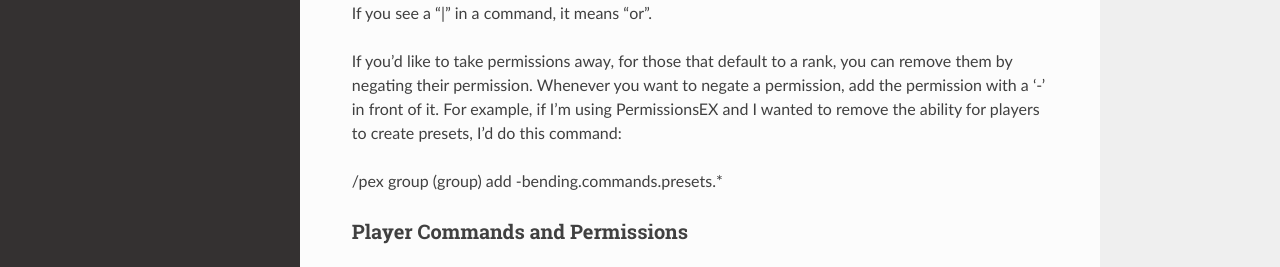
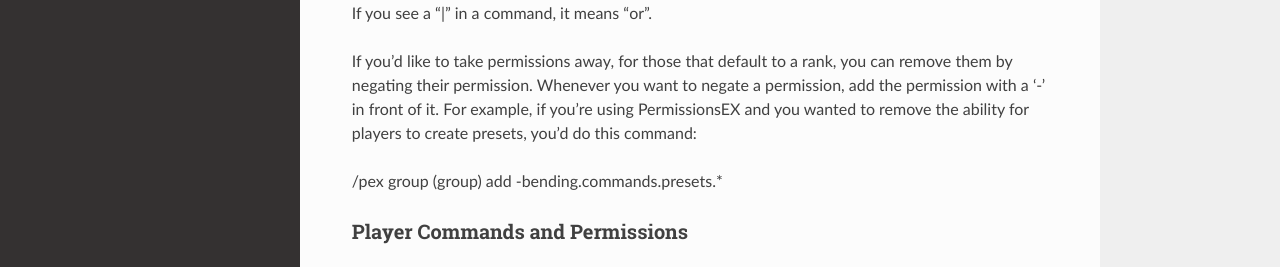
Before and after one commit to ProjectKorra/ProjectKorraWiki, a Sphinx documentation site: the page built from source/admins/commands.rst, in a window 1280 px wide and 1269 px high. Shown: the part 507-774 px from the top of the window. Built offline with Sphinx 7.4.7 and the Read the Docs theme 2.0.0, drawn with Linux system fonts in a browser that asks for light colours.

Commit message:
Update commands.rst

```diff
--- a/source/admins/commands.rst
+++ b/source/admins/commands.rst
@@ -10,9 +10,10 @@ The base command for the ProjectKorra plugin is /bending. Within this command, t
 
 When reading the help page, anything that is enclosed in <> is required and anything enclosed in [] is optional. The command will still function if you do not fill in anything where the brackets ([]) are. If you see a "|" in a command, it means "or".
 
-If you'd like to take permissions away, for those that default to a rank, you can remove them by negating their permission. Whenever you want to negate a permission, add the permission with a '-' in front of it. For example, if I'm using PermissionsEX and I wanted to remove the ability for players to create presets, I'd do this command:
+If you'd like to take permissions away, for those that default to a rank, you can remove them by negating their permission. Whenever you want to negate a permission, add the permission with a '-' in front of it. For example, if you're using PermissionsEX and you wanted to remove the ability for players to create presets, you'd do this command:
 
-.. code::
+.. code::general
+
 /pex group (group) add -bending.commands.presets.*
 
 Player Commands and Permissions
```
